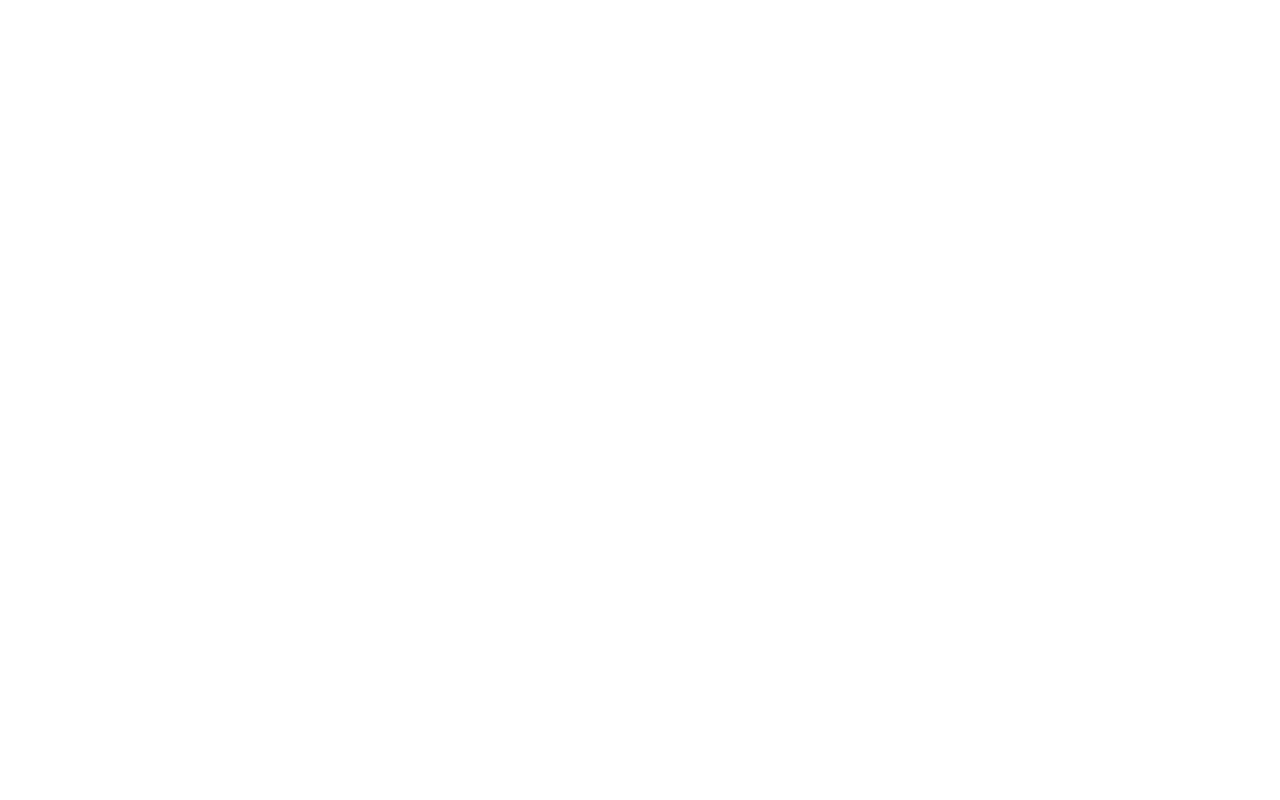
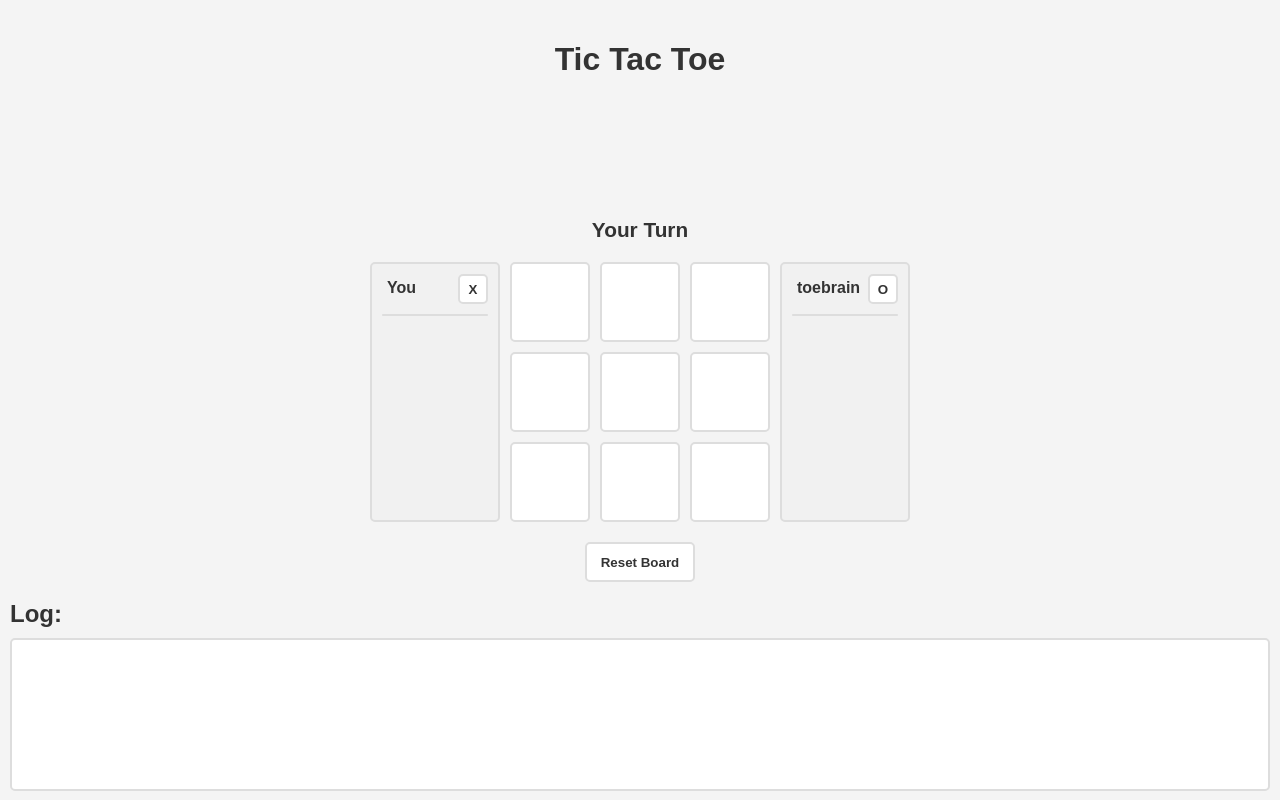
Before and after one commit to twarped/neural.js, a website: page views/index.html in a window 1280 px wide. Drawn offline with Linux system fonts and the light colour scheme.

Commit message:
Added a crap ton of stuff

```diff
--- a/package.json
+++ b/package.json
@@ -1,11 +1,11 @@
 {
   "name": "neural.js",
   "module": "app.js",
-  "type": "module",
   "devDependencies": {
     "@types/bun": "latest"
   },
   "peerDependencies": {
     "typescript": "^5.0.0"
-  }
+  },
+  "type": "module"
 }
--- /dev/null
+++ b/public/index.css
@@ -0,0 +1,149 @@
+body {
+    font-family: 'Arial', sans-serif;
+    background-color: #f4f4f4;
+    color: #333;
+    text-align: center;
+    display: flex;
+    align-items: center;
+    justify-content: center;
+    flex-direction: column;
+    height: 100vh;
+    margin: 0;
+    font-weight: bold;
+}
+
+h1 {
+    position: absolute;
+    top: 20px;
+}
+
+#board-wrapper {
+    display: flex;
+    align-items: center;
+    justify-content: center;
+    flex-direction: row;
+}
+
+.sidebar {
+    width: 130px;
+    height: 260px;
+    border: 2px solid #ddd;
+    border-radius: 5px;
+    box-sizing: border-box;
+    background-color: #f1f1f1;
+    margin: 10px;
+    display: flex;
+    flex-direction: column;
+    align-items: center;
+}
+
+span {
+    width: 100%;
+    padding: 10px;
+    box-sizing: border-box;
+}
+
+span > p {
+    font-size: 16px;
+    width: fit-content;
+    float: left;
+    margin: 0;
+    margin-top: 5px;
+    margin-left: 5px;
+}
+
+button {
+    width: 110px;
+    height: 40px;
+    border: 2px solid #ddd;
+    background-color: #fff;
+    border-radius: 5px;
+    box-sizing: border-box;
+    margin: 10px;
+    transition: background-color 0.3s ease;
+    color: #333;
+    font-weight: bold;
+}
+
+button:hover {
+    background-color: #ddd;
+    cursor: pointer;
+}
+
+#you-symbol, #toebrain-symbol {
+    width: 30px;
+    height: 30px;
+    float: right;
+    margin: 0;
+}
+
+divider {
+    display: block;
+    width: calc(100% - 20px);
+    height: 2px;
+    margin: 0px;
+    background-color: #ddd;
+    border-radius: 5px;
+
+}
+
+#board {
+    display: grid;
+    grid-template-columns: repeat(3, 80px);
+    grid-gap: 10px;
+    grid-row-gap: 10px;
+    /* Explicitly set grid-row-gap to match grid-gap */
+    box-sizing: border-box;
+    user-select: none;
+    /* Add this line to include padding and border in the element's total width and height */
+}
+
+p {
+    font-size: 1.3em;
+    margin: 10px;
+    width: 260px;
+}
+
+.cell {
+    width: 80px;
+    height: 80px;
+    line-height: 80px;
+    text-align: center;
+    font-size: 2em;
+    cursor: pointer;
+    background-color: #fff;
+    border: 2px solid #ddd;
+    border-radius: 5px;
+    transition: background-color 0.3s ease;
+    box-sizing: border-box;
+    /* Add this line to include padding and border in the element's total width and height */
+}
+
+.cell:hover {
+    background-color: #e0e0e0;
+}
+
+#log-wrapper {
+    height: calc(50% - 190px);
+    width: 100%;
+    bottom: 0;
+    position: absolute;
+}
+
+h2 {
+    float: left;
+    margin: 10px;
+}
+
+#log {
+    width: calc(100% - 24px);
+    height: calc(100% - 61px);
+    border: 2px solid #ddd;
+    border-radius: 5px;
+    float: left;
+    margin-left: 10px;
+    margin-bottom: 10px;
+    background-color: #fff;
+    overflow-y: scroll;
+    overflow-wrap: normal;
+}
--- a/public/index.js
+++ b/public/index.js
@@ -1 +1,133 @@
-hello();
+const board = document.getElementById('board');
+const turn = document.getElementById('turn');
+const youSymbol = document.getElementById('you-symbol');
+const toebrainSymbol = document.getElementById('toebrain-symbol');
+const symbols = {
+    true: 'X', // true is You
+    false: 'O', // false is toebrain
+};
+const players = {
+    true: 'You', // true is You
+    false: 'toebrain', // false is toebrain
+};
+const possesives = {
+    true: 'Your', // true is You
+    false: 'toebrain\'s', // false is toebrain
+};
+
+let currentPlayer = true;
+let gameBoard = ['', '', '', '', '', '', '', '', ''];
+let gameActive = true;
+
+/**
+ * Creates the game board by creating nine cells and adding them to the board element.
+ */
+function createBoard() {
+  for (let i = 0; i < 9; i++) { // Load in the game board cells
+    const cell = document.createElement('div');
+    cell.classList.add('cell');
+    cell.setAttribute('data-index', i);
+    cell.addEventListener('click', cellClick);
+    board.appendChild(cell);
+  }
+
+  go(); // Start the game by checking if it's toebrain's turn
+}
+
+/**
+ * Resets the game board and switches players.
+ *
+ * @memberof TicTacToe
+ */
+function resetBoard() {
+    gameBoard = ['', '', '', '', '', '', '', '', ''];
+    currentPlayer = Object.keys(symbols)[Object.values(symbols).indexOf('X')];
+    gameActive = true;
+    turn.textContent = possesives[currentPlayer] + ' Turn';
+    for (let i = 0; i < 9; i++) {
+        const cell = board.children[i];
+        cell.textContent = '';
+    }
+}
+
+/**
+ * Switches the players symbols.
+ *
+ * @memberof TicTacToe
+ */
+function switchPlayers() {
+    currentPlayer = !currentPlayer;
+    const lastYouSymbol = symbols[true]; // Store the symbol You last had
+    symbols[true] = symbols[false]; // true is You, false is toebrain
+    symbols[false] = lastYouSymbol;
+    turn.textContent = possesives[currentPlayer] + ' Turn'; // Update the turn text to show who's turn it is next since we're switching players
+    youSymbol.textContent = symbols[true];       // Switching the symbols on the board's
+    toebrainSymbol.textContent = symbols[false]; // sidebars to show who has what symbol
+    go(); // Check if it's toebrain's turn now
+}
+
+/**
+ * Event listener for when a cell is clicked.
+ *
+ * @param {Event} event - The event object.
+ */
+function cellClick(event) {
+    const index = event.target.getAttribute('data-index');
+
+    if (gameBoard[index] === '' && gameActive) {
+        gameBoard[index] = currentPlayer;
+        event.target.textContent = symbols[currentPlayer];
+        if (checkWinner()) {
+            gameActive = false;
+            turn.textContent = players[currentPlayer] + ` Win${players[currentPlayer] == 'toebrain' ? 's' : ''}!`;
+        } else if (gameBoard.every(cell => cell !== '')) {
+            gameActive = false;
+            turn.textContent = 'Draw!';
+        } else {
+            currentPlayer = !currentPlayer;
+            turn.textContent = possesives[currentPlayer] + ' Turn';
+        }
+    }
+
+    go(); // Check if it's toebrain's turn now
+}
+
+/**
+ * Checks if the current player has won the game.
+ *
+ * @returns {boolean} Whether the current player has won the game.
+ */
+function checkWinner() {
+    const winPatterns = [
+        [0, 1, 2], [3, 4, 5], [6, 7, 8], // Rows
+        [0, 3, 6], [1, 4, 7], [2, 5, 8], // Columns
+        [0, 4, 8], [2, 4, 6]             // Diagonals
+    ];
+
+    return winPatterns.some(pattern => {
+        const [a, b, c] = pattern;
+        return gameBoard[a] !== '' && gameBoard[a] === gameBoard[b] && gameBoard[b] === gameBoard[c];
+    });
+}
+
+/**
+ * Sends the game board data to the server to be processed by toebrain.
+ *
+ * @memberof TicTacToe
+ */
+function go() {
+    if (currentPlayer && gameActive) { // If currentPlayer is true, it's Your turn to move. If not, it's toebrain's turn
+        return false;
+    }
+    fetch('/api/go', { // We need to send the game board data to the server so it can go through toebrain's mind
+        method: 'POST',
+        headers: {
+            'Content-Type': 'application/json'
+        },
+        body: JSON.stringify({
+            data: gameBoard // Just 'data' because I want toebrain just to be able to recognize patterns, not be built for just tic tac toe. That would be lame.
+        })
+    })
+}
+
+createBoard();
--- a/views/index.html
+++ b/views/index.html
@@ -1,10 +1,38 @@
+<!DOCTYPE html>
 <html lang="en">
+
 <head>
     <meta charset="UTF-8">
     <meta name="viewport" content="width=device-width, initial-scale=1.0">
-    <title>Home | toebrain.js</title>
+    <title>Tic Tac Toe | toebrain.js</title>
+    <link rel="stylesheet" href="/index.css">
 </head>
+
 <body>
 
+    <h1>Tic Tac Toe</h1>
+
+    <p id="turn">Your Turn</p>
+    <div id="board-wrapper">
+        <div class="sidebar">
+            <span><p>You</p> <button id="you-symbol" onclick="switchPlayers()">X</button></span>
+            <divider>
+        </div>
+        <div id="board"></div>
+        <div class="sidebar">
+            <span><p>toebrain</p> <button id="toebrain-symbol" onclick="switchPlayers()">O</button></span>
+            <divider>
+        </div>
+    </div>
+    <button onclick="resetBoard()">Reset Board</button>
+
+    <div id="log-wrapper">
+        <h2>Log:</h2>
+        <div id="log"></div>
+    </div>
+
+    <script src="/index.js"></script>
+
 </body>
+
 </html>
```
Also changed, not shown: app.js (+12 -6 lines), toebrain.js (added, +26 -0 lines), README.md, engine.js (deleted).
